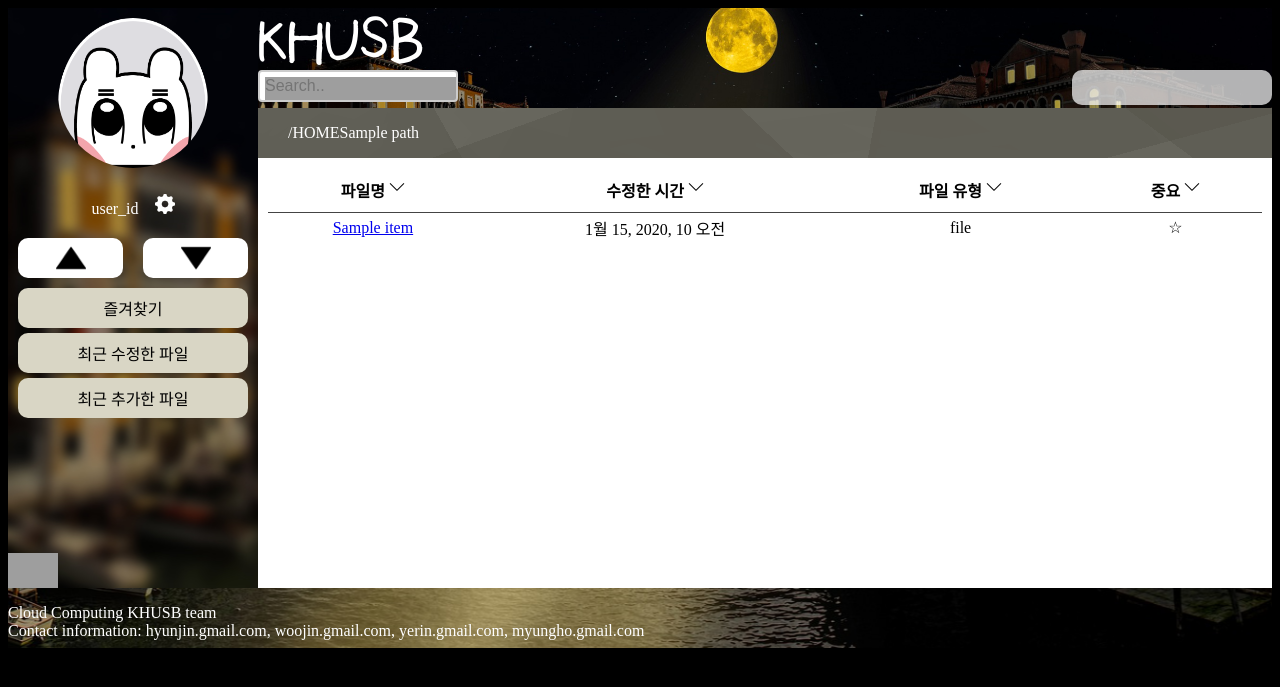
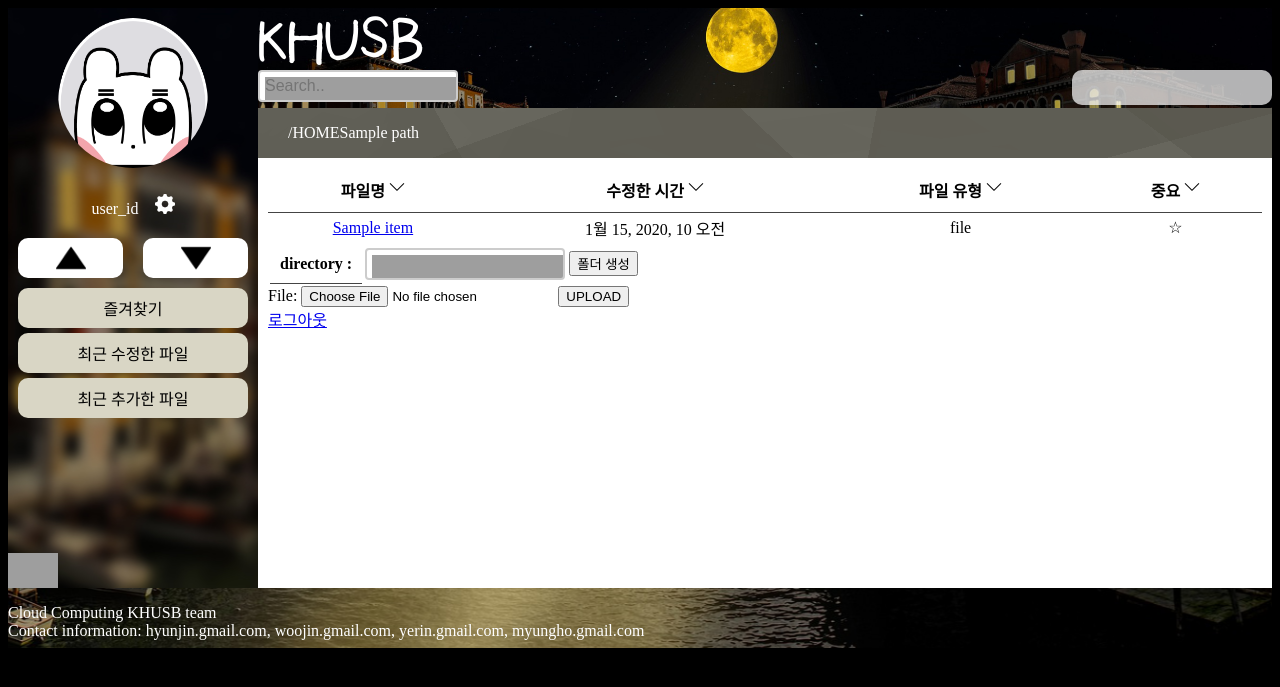
Before and after one commit to amdx1254/khusb, a Django app: template client/templates/client/main.html in a window 1280 px wide. Shown: the top 687 px of the page. Run offline with Django 3.2, Linux system fonts and the light colour scheme; the template is opened without the code that fills it: most values are stand-ins (such as "Sample title", 1, 10 or a date in 2020); some web fonts are replaced; grey boxes are pictures that could not be loaded.

Commit message:
edit html

```diff
--- a/client/templates/client/main.html
+++ b/client/templates/client/main.html
@@ -76,7 +76,7 @@
                     {% for item in items %}
                     {% if item.is_directory %}
                     <tr class="hover">
-                        <td><a class="folder" href="#folder">{{ item.name }}/</a></td>
+                        <td><a class="folder" href="/list{{item.path}}">{{ item.name }}/</a></td>
                         <td>{{ item.modified }}</td>
                         <td>folder</td>
                         <td>★</td>
@@ -86,7 +86,7 @@
                     {% for item in items %}
                     {% if not item.is_directory %}
                     <tr class="hover">
-                        <td><a class="file" href="#file">{{ item.name }}</a></td>
+                        <td><a class="file" href="/download{{item.path}}">{{ item.name }}</a></td>
                         <td>{{ item.modified }}</td>
                         <td>file</td>
                         <td>☆</td>
@@ -95,6 +95,21 @@
                     {% endfor %}
 
                 </table>
+              <form name="create-directory-form" method="post">
+                <table>
+                    <tr>
+                        <th>directory : </th>
+                        <td>{% csrf_token %} <input type="text" name="name"> {% csrf_token %} <input type="submit" value="폴더 생성"></td>
+                    </tr>
+                 </table>
+            </form>
+            <form method="post" enctype="multipart/form-data">
+                File:
+                {% csrf_token %}<input type="text" hidden="hidden" name="path" value="{{ path }}">
+                {% csrf_token %}<input type="file" name="filedata"/>
+                {% csrf_token %}<input type="submit" value="UPLOAD" />
+            </form>
+            <a href="/logout/">로그아웃</a>
             </main>
             <footer>
                 <p>Cloud Computing KHUSB team<br>
```
